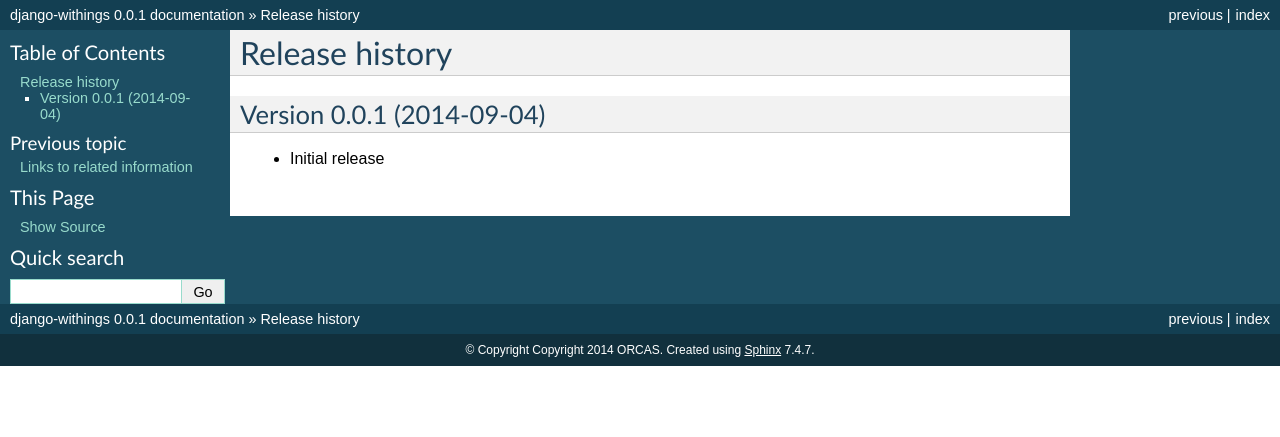
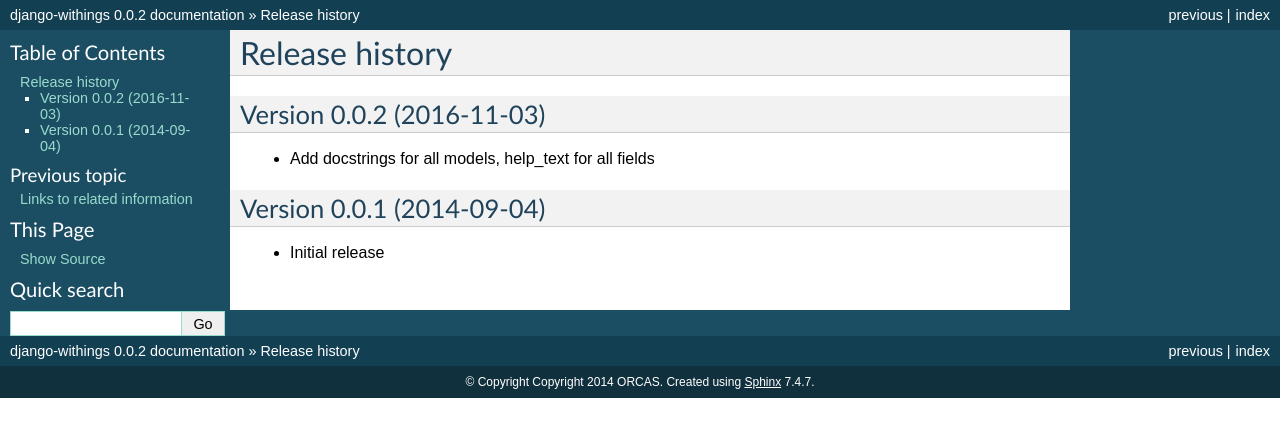
Before and after one commit to orcasgit/django-nokia, a Sphinx documentation site: the page built from docs/releases.rst, in a window 1280 px wide. Shown: the top 437 px of the page. Built offline with Sphinx 7.4.7, drawn with Linux system fonts in a browser that asks for light colours; the version number is read from the project's files by our own code.

Commit message:
version 0.0.2

```diff
--- a/docs/releases.rst
+++ b/docs/releases.rst
@@ -1,5 +1,11 @@
 Release history
 ==================
+
+Version 0.0.2 (2016-11-03)
+--------------------------
+
+* Add docstrings for all models, help_text for all fields
+
 
 Version 0.0.1 (2014-09-04)
 --------------------------
--- a/withingsapp/__init__.py
+++ b/withingsapp/__init__.py
@@ -1,3 +1,3 @@
 "Django integration for python-withings"
-__version__ = "0.0.1"
+__version__ = "0.0.2"
 __release__ = __version__
```
